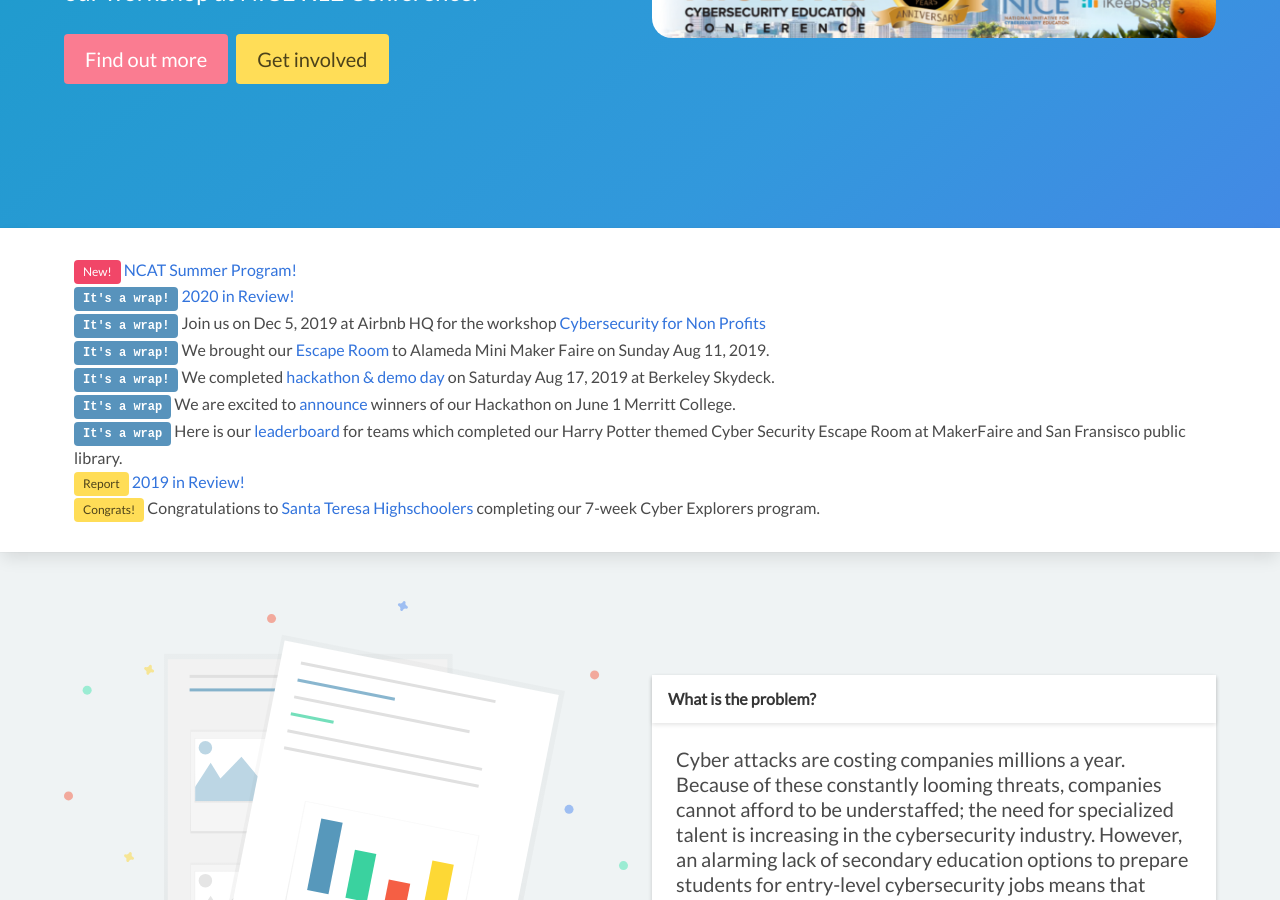
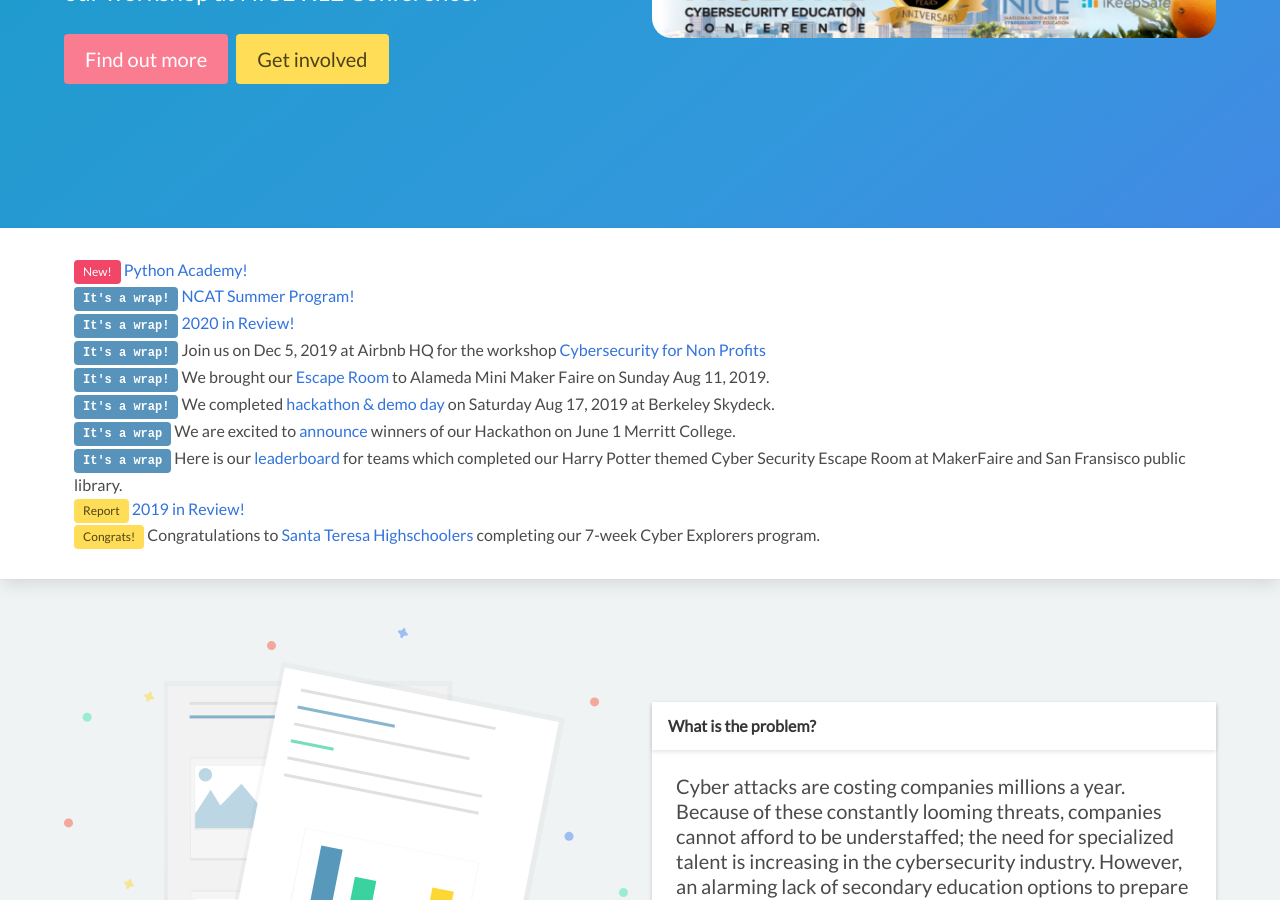
Before and after one commit to cyberdefendersprogram/www-homepage, a Jekyll site: the page built from index.html, in a window 1280 px wide and 900 px high, scrolled down 571 px. Built offline with Jekyll 4.4.1, drawn with Linux system fonts in a browser that asks for light colours; nearby versions of some CDN libraries.

Commit message:
Update index.html

```diff
--- a/index.html
+++ b/index.html
@@ -36,7 +36,8 @@ permalink: /
 <div class="box cta">
   <div class="container">
     <p class="has-text-left">
-        <span class="tag is-danger">New!</span> <a href="/cyberexplorers-ncat">NCAT Summer Program!</a>
+        <span class="tag is-danger">New!</span> <a href="/cd-growthsector-python-academy">Python Academy!</a>
+        <br/><span class="tag is-primary">It's a wrap!</span> <a href="/cyberexplorers-ncat">NCAT Summer Program!</a>
         <br/><span class="tag is-primary">It's a wrap!</span> <a href="/2020-in-review">2020 in Review!</a>
         <br/><span class="tag is-primary">It's a wrap!</span> Join us on Dec 5, 2019 at Airbnb HQ for the workshop <a href="/escaperoom">Cybersecurity for Non Profits</a>
         <br/><span class="tag is-primary">It's a wrap!</span> We brought our <a href="/escaperoom">Escape Room</a> to Alameda Mini Maker Faire on Sunday Aug 11, 2019.
```
